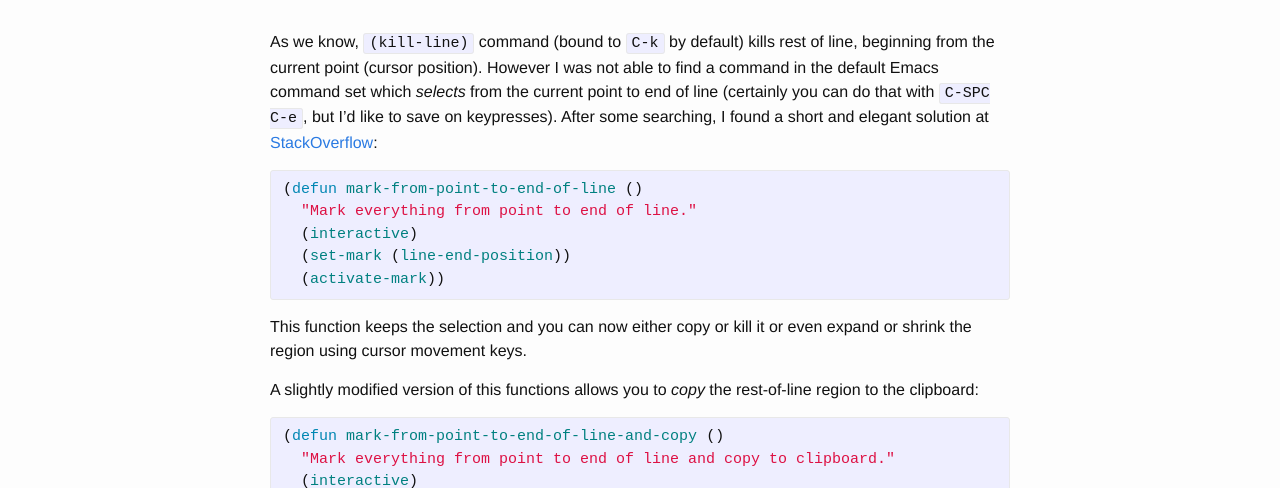
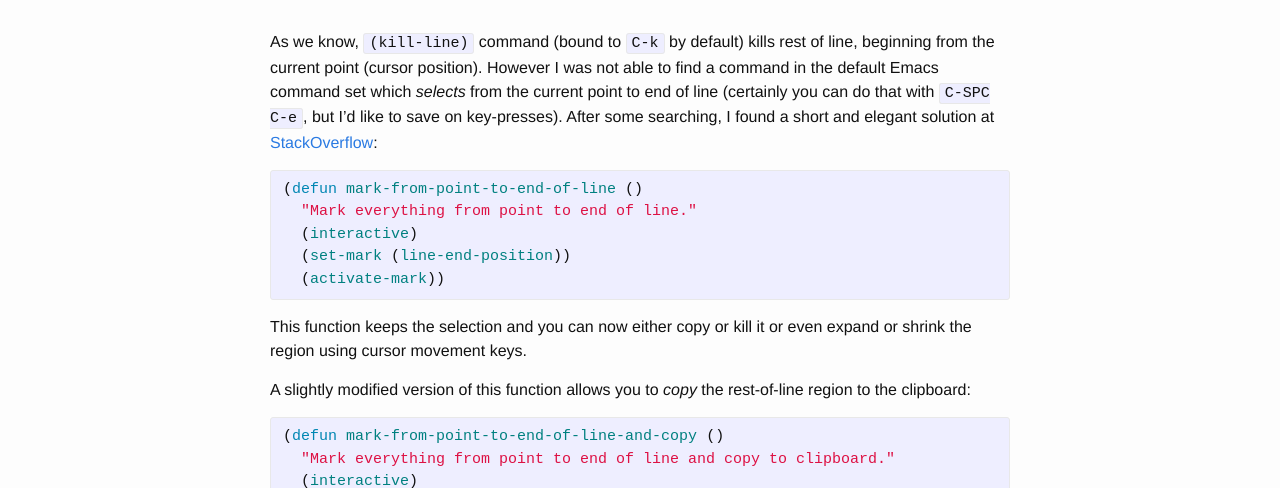
Before and after one commit to olddeuteronomy/blog, a Jekyll site: the page built from _posts/2017-09-06-select_to_end_of_line_and_copy_to_clipboard.markdown, in a window 1280 px wide. Shown: the part 281-769 px from the top of the page. Built offline with Jekyll 4.4.1, drawn with Linux system fonts in a browser that asks for light colours; comment, search, counter and statistics services are not loaded.

Commit message:
Updating 2017-09-06-select_to_end_of_line_and_copy_to_clipboard.markdown

```diff
--- a/_posts/2017-09-06-select_to_end_of_line_and_copy_to_clipboard.markdown
+++ b/_posts/2017-09-06-select_to_end_of_line_and_copy_to_clipboard.markdown
@@ -5,7 +5,7 @@ comments: true
 tags: emacs elisp
 ---
 
-As we know, `(kill-line)` command (bound to `C-k` by default) kills rest of line, beginning from the current point (cursor position). However I was not able to find a command in the default Emacs command set which *selects* from the current point to end of line (certainly you can do that with `C-SPC C-e`, but I'd like to save on keypresses). After some searching, I found a short and elegant solution at [StackOverflow](https://emacs.stackexchange.com/questions/10254/select-text-to-end-of-line-without-moving-point):
+As we know, `(kill-line)` command (bound to `C-k` by default) kills rest of line, beginning from the current point (cursor position). However I was not able to find a command in the default Emacs command set which *selects* from the current point to end of line (certainly you can do that with `C-SPC C-e`, but I'd like to save on key-presses). After some searching, I found a short and elegant solution at [StackOverflow](https://emacs.stackexchange.com/questions/10254/select-text-to-end-of-line-without-moving-point):
 
 {% highlight elisp %}
 (defun mark-from-point-to-end-of-line ()
@@ -17,7 +17,7 @@ As we know, `(kill-line)` command (bound to `C-k` by default) kills rest of line
 
 This function keeps the selection and you can now either copy or kill it or even expand or shrink the region using cursor movement keys.
 
-A slightly modified version of this functions allows you to *copy* the rest-of-line region to the clipboard:
+A slightly modified version of this function allows you to *copy* the rest-of-line region to the clipboard:
 
 {% highlight elisp %}
 (defun mark-from-point-to-end-of-line-and-copy ()
```
